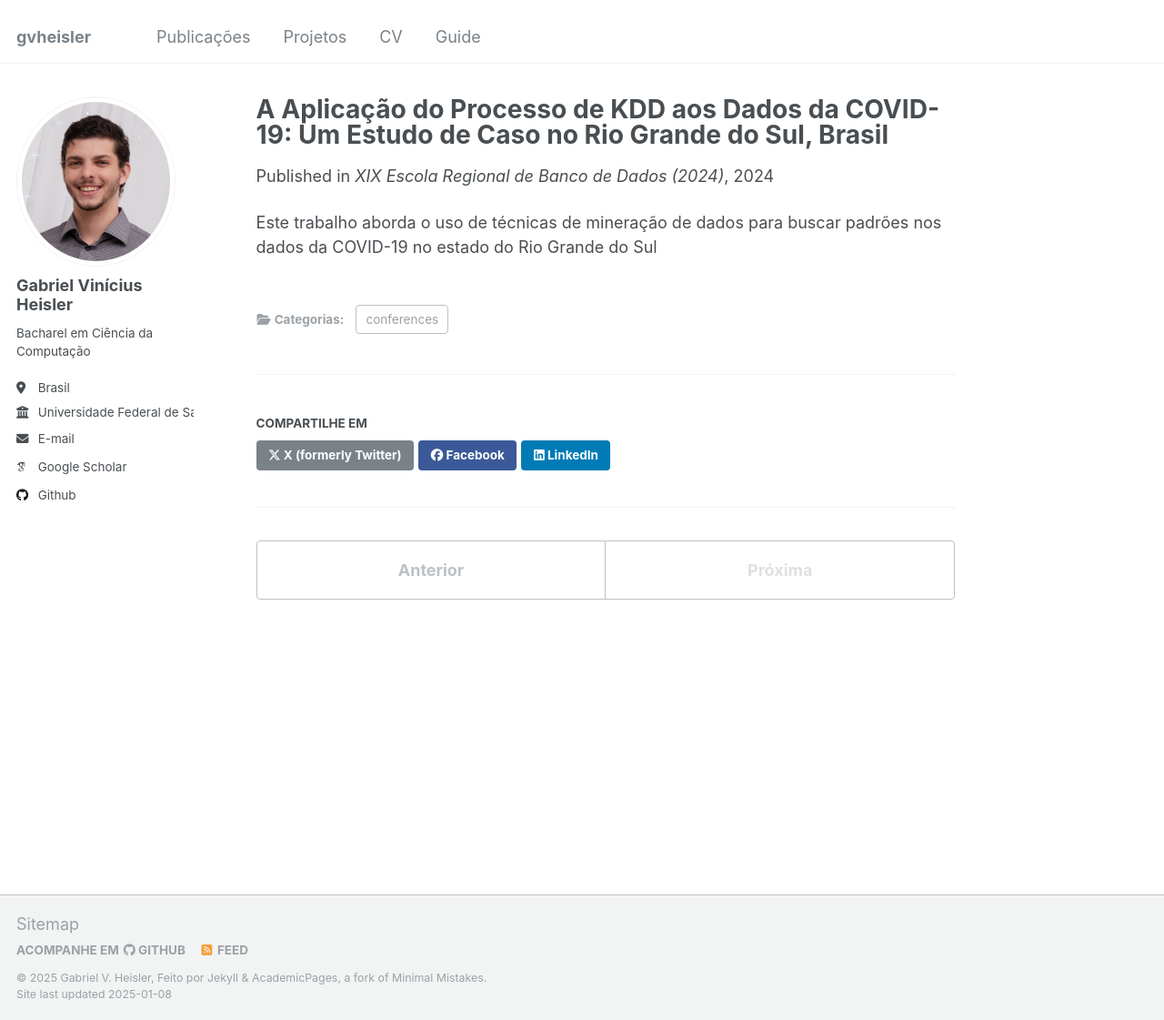
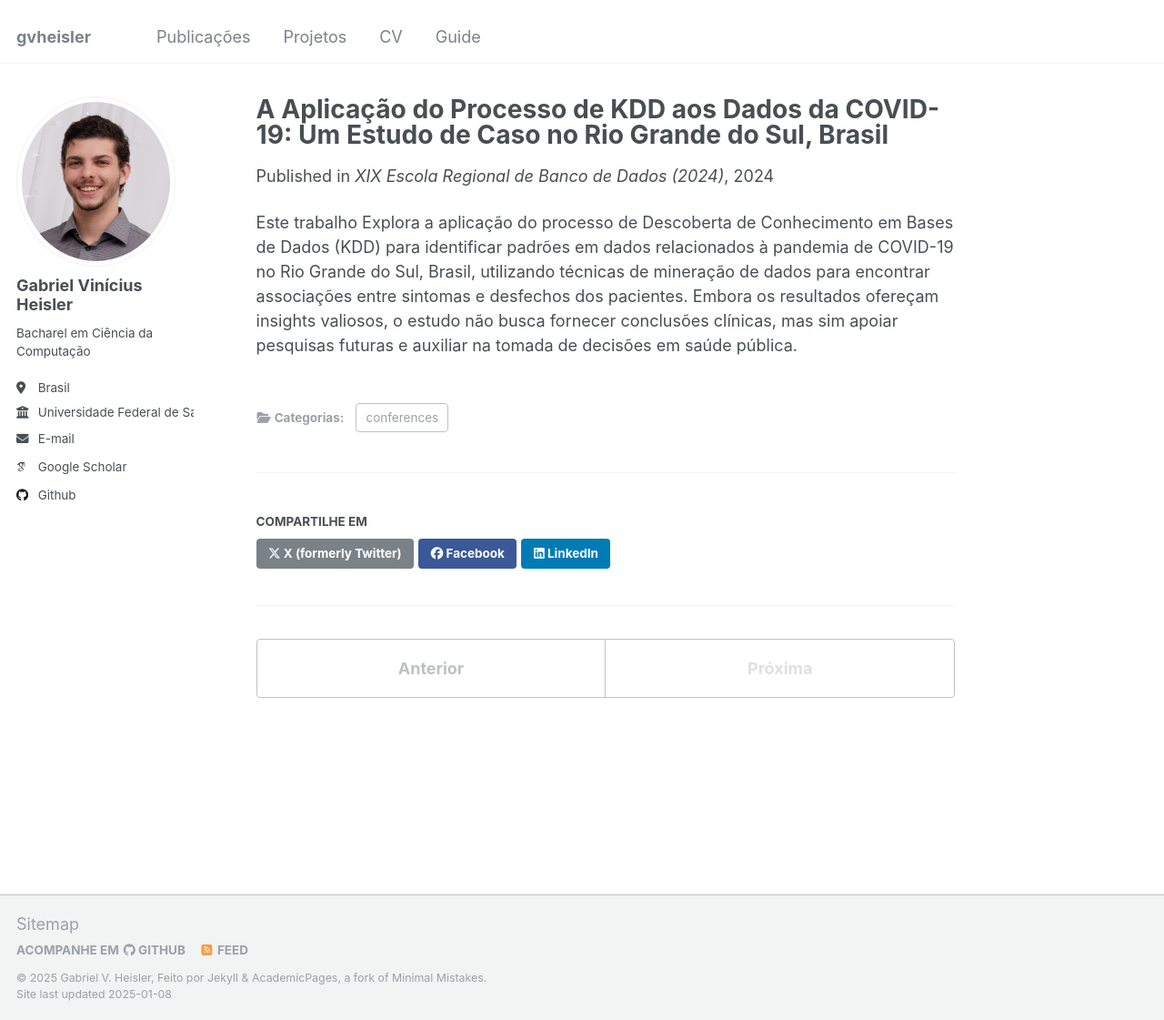
Before and after one commit to gvheisler/gvheisler.github.io, a Jekyll site: the page built from _publications/2024-10-04-kdd-covid.MD, in a window 1280 px wide and 1121 px high. Shown: the whole window at 91% size. Built offline with Jekyll 4.4.1, drawn with Linux system fonts in a browser that asks for light colours; some web fonts are replaced.

Commit message:
publicações

```diff
--- a/_publications/2024-10-04-kdd-covid.MD
+++ b/_publications/2024-10-04-kdd-covid.MD
@@ -3,7 +3,7 @@ title: "A Aplicação do Processo de KDD aos Dados da COVID-19: Um Estudo de Cas
 collection: publications
 category: conferences
 permalink: /publication/kdd-covid/
-excerpt: "Este trabalho aborda o uso de técnicas de mineração de dados para buscar padrões nos dados da COVID-19 no estado do Rio Grande do Sul"
+excerpt: "Explora a aplicação do processo de Descoberta de Conhecimento em Bases de Dados (KDD) para identificar padrões em dados relacionados à pandemia de COVID-19 no Rio Grande do Sul, Brasil, utilizando técnicas de mineração de dados para encontrar associações entre sintomas e desfechos dos pacientes."
 date: 2024-04-10
 venue: "XIX Escola Regional de Banco de Dados (2024)"
 slidesurl:
@@ -11,4 +11,4 @@ paperurl: "http://gvheisler.github.io/files/papers/kdd-covid.pdf"
 citation:
 ---
 
-Este trabalho aborda o uso de técnicas de mineração de dados para buscar padrões nos dados da COVID-19 no estado do Rio Grande do Sul
+Este trabalho Explora a aplicação do processo de Descoberta de Conhecimento em Bases de Dados (KDD) para identificar padrões em dados relacionados à pandemia de COVID-19 no Rio Grande do Sul, Brasil, utilizando técnicas de mineração de dados para encontrar associações entre sintomas e desfechos dos pacientes. Embora os resultados ofereçam insights valiosos, o estudo não busca fornecer conclusões clínicas, mas sim apoiar pesquisas futuras e auxiliar na tomada de decisões em saúde pública.
```
Also changed, not shown: _publications/2022-08-06-bibliographic-analysis-lifi.md (+3 -3 lines), _publications/2024-10-04-dashboard-disciplinas.MD (+3 -3 lines).
